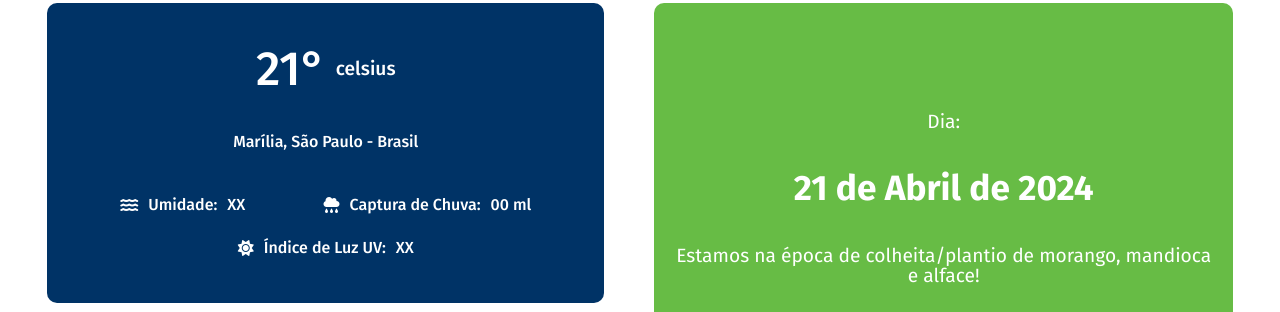
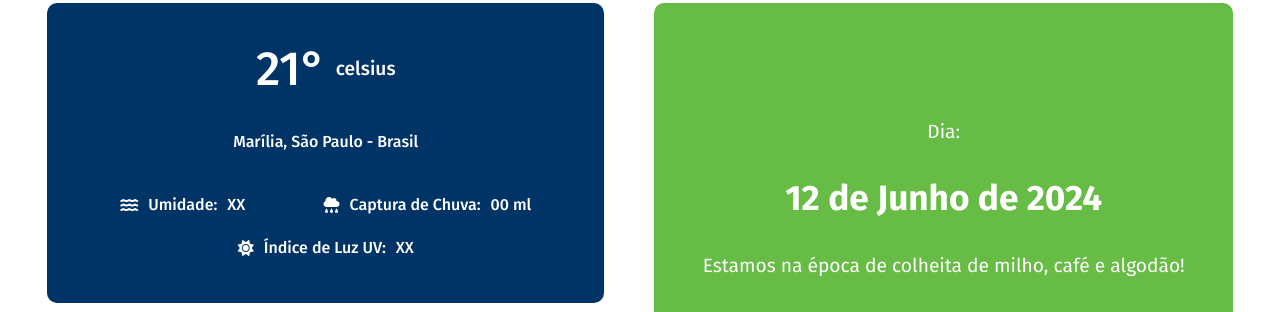
Before and after one commit to giovanaoliveira-14/Projeto-Integrador-2024-BCC, a website built with webpack: page public/home.html in a window 1280 px wide. Shown: the part 97-409 px from the top of the page. Built offline with nearby package versions, Linux system fonts and the light colour scheme; some packages are replaced by stand-ins of ours; no server answers; sample sign-in values are in the browser's storage.

Commit message:
atualizando data na home page (front)

```diff
--- a/public/home.html
+++ b/public/home.html
@@ -138,10 +138,10 @@
           </div>
           <div class="calendario-agricola">
             <span>Dia:</span>
-            <h3 id="data">21 de Abril de 2024</h3>
+            <h3 id="data">12 de Junho de 2024</h3>
             <p id="periodo-agricola">
-              Estamos na época de colheita/plantio de morango, mandioca e
-              alface!
+              Estamos na época de colheita de milho, café e
+              algodão!
             </p>
             <p>Aproveite essa época para expandir o seu cultivo!</p>
           </div>
```
